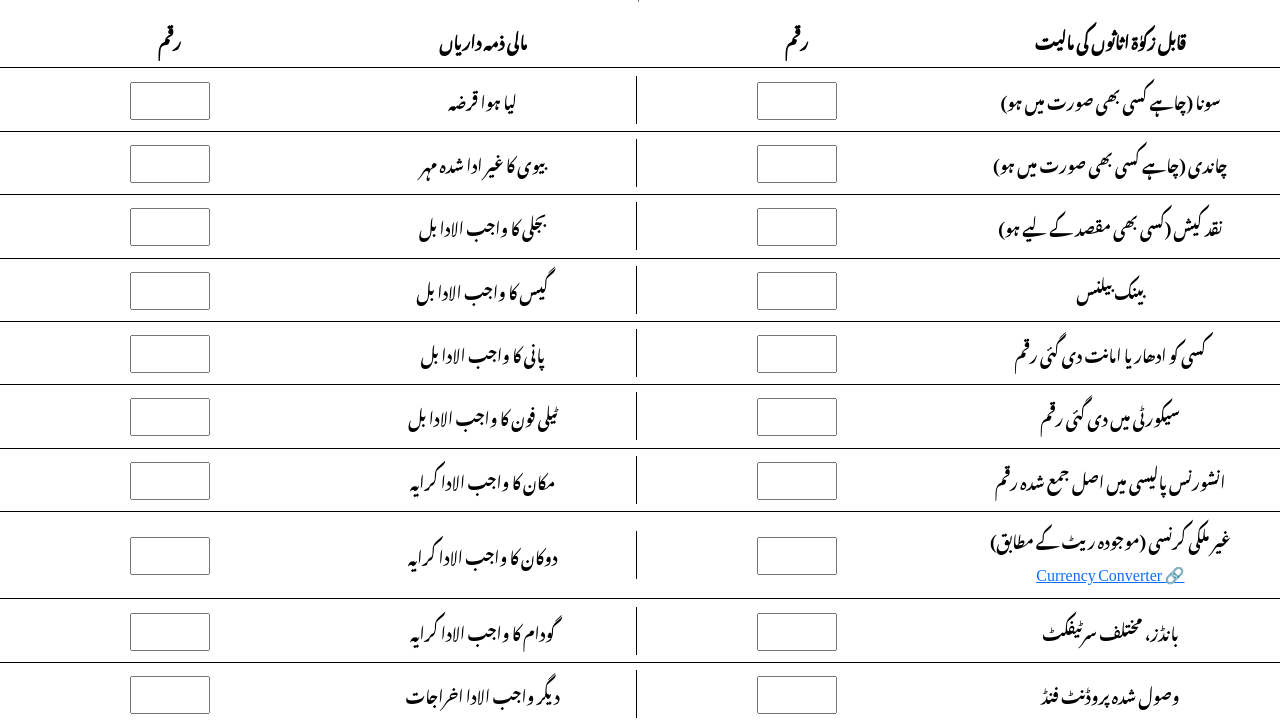
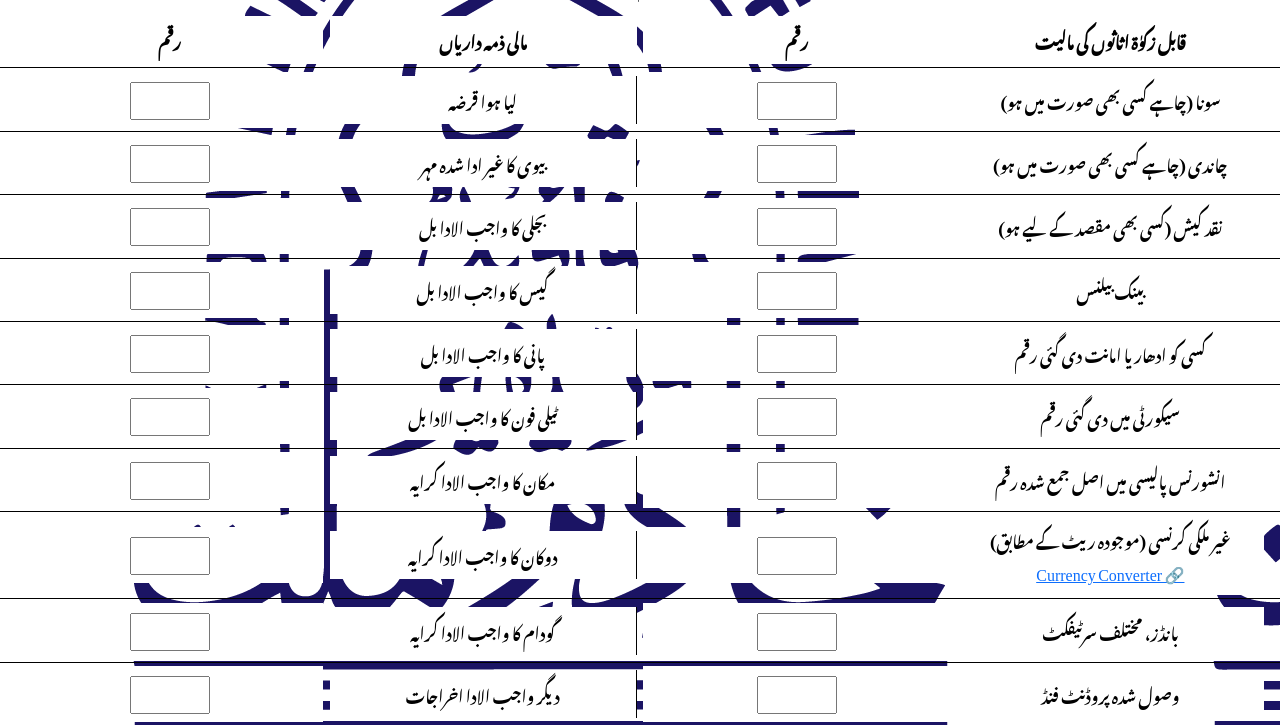
Before and after one commit to lfgraphics/zakat-calculator, a plain HTML site: page index.html in a window 1280 px wide. Shown: the part 239-964 px from the top of the page. Drawn offline with nearby package versions, Linux system fonts and the light colour scheme; a web font is replaced by a local one.

Commit message:
Update style.css
background image check

```diff
--- a/style.css
+++ b/style.css
@@ -1,6 +1,9 @@
 body {
     font-family: 'Noto Nastaliq Urdu', serif;
     line-height: 2;
+    background-image: url(/logo.png);
+    background-repeat: none;
+    background-opacity: 0.2;
 }
 
 /* Chrome, Safari, Edge, Opera */
```
